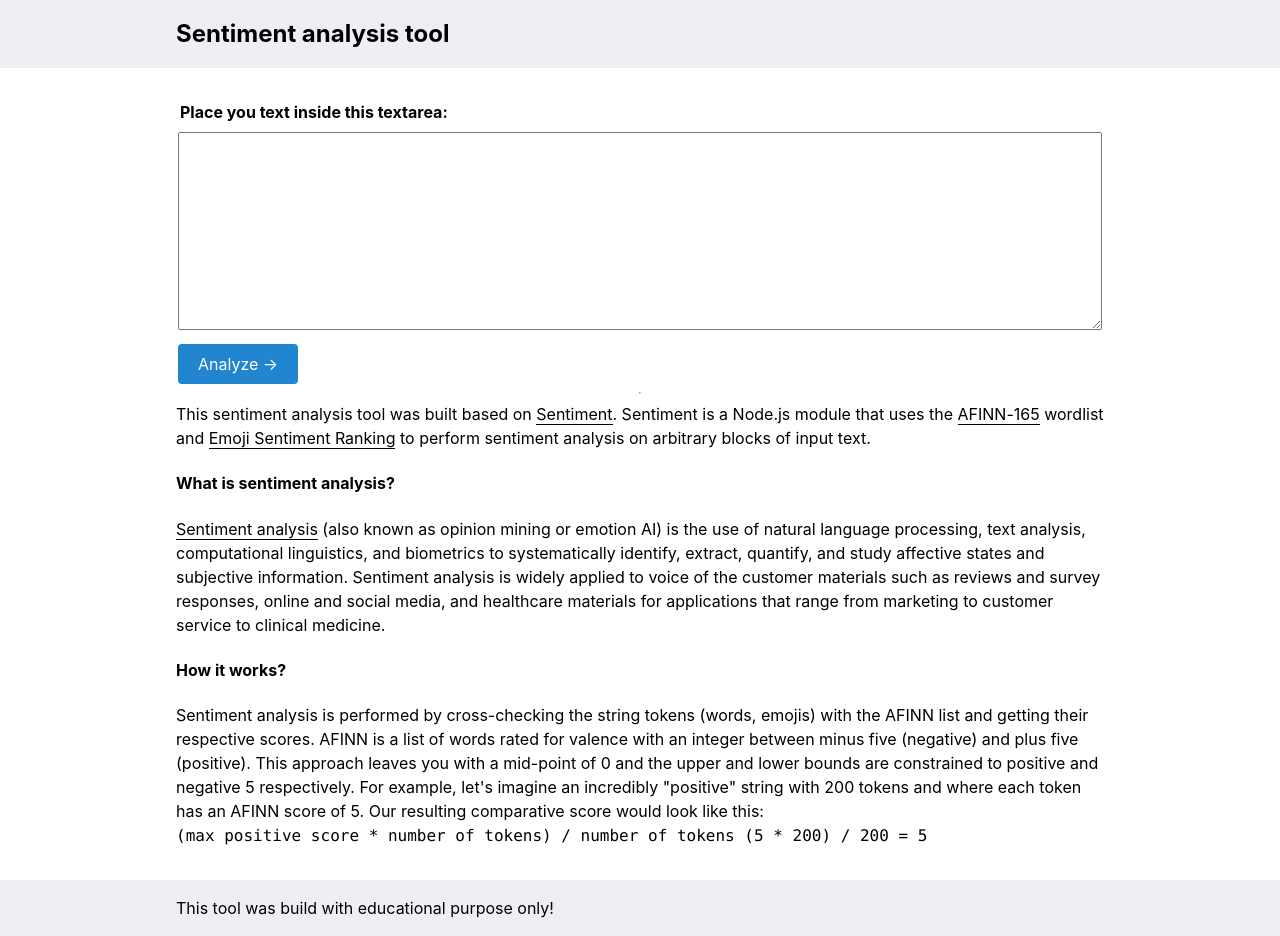
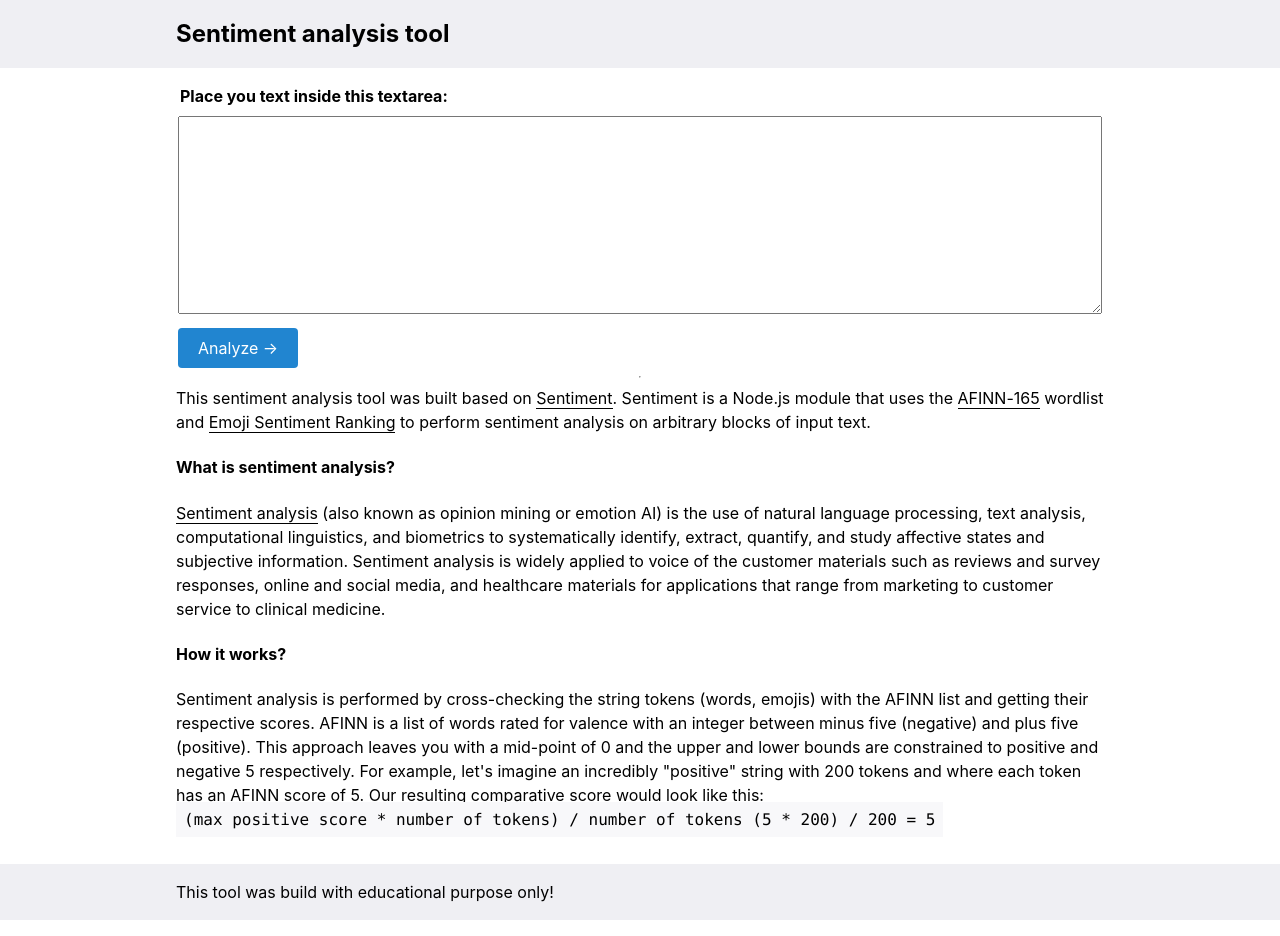
Before and after one commit to Tajiboev/sentiment-analysis-client, a React (Create React App) app: page / in a window 1280 px wide. Built offline with nearby package versions, Linux system fonts and the light colour scheme.

Commit message:
styles for code

```diff
--- a/src/Styles/index.sass
+++ b/src/Styles/index.sass
@@ -1,11 +1,13 @@
 @use 'basecss'
 
 header, footer
-    padding: 1rem
+    padding: 1rem 0
     background-color: #efeff3
 
-header
-    margin-bottom: 1rem
+code
+    background-color: #f8f8fa
+    padding: 0.5rem
+    margin-top: 0.5rem
 
 footer
     margin-top: 2rem
```
